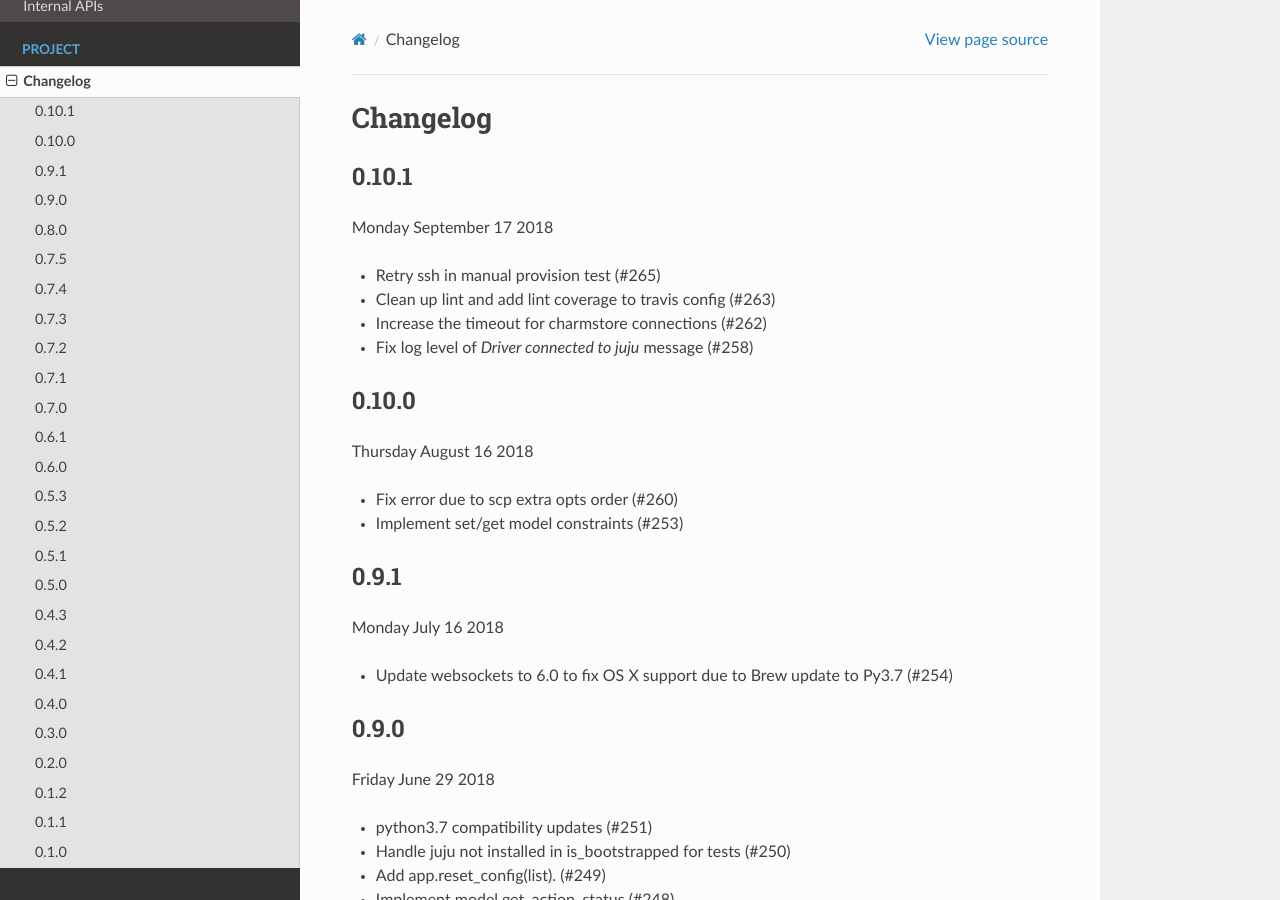
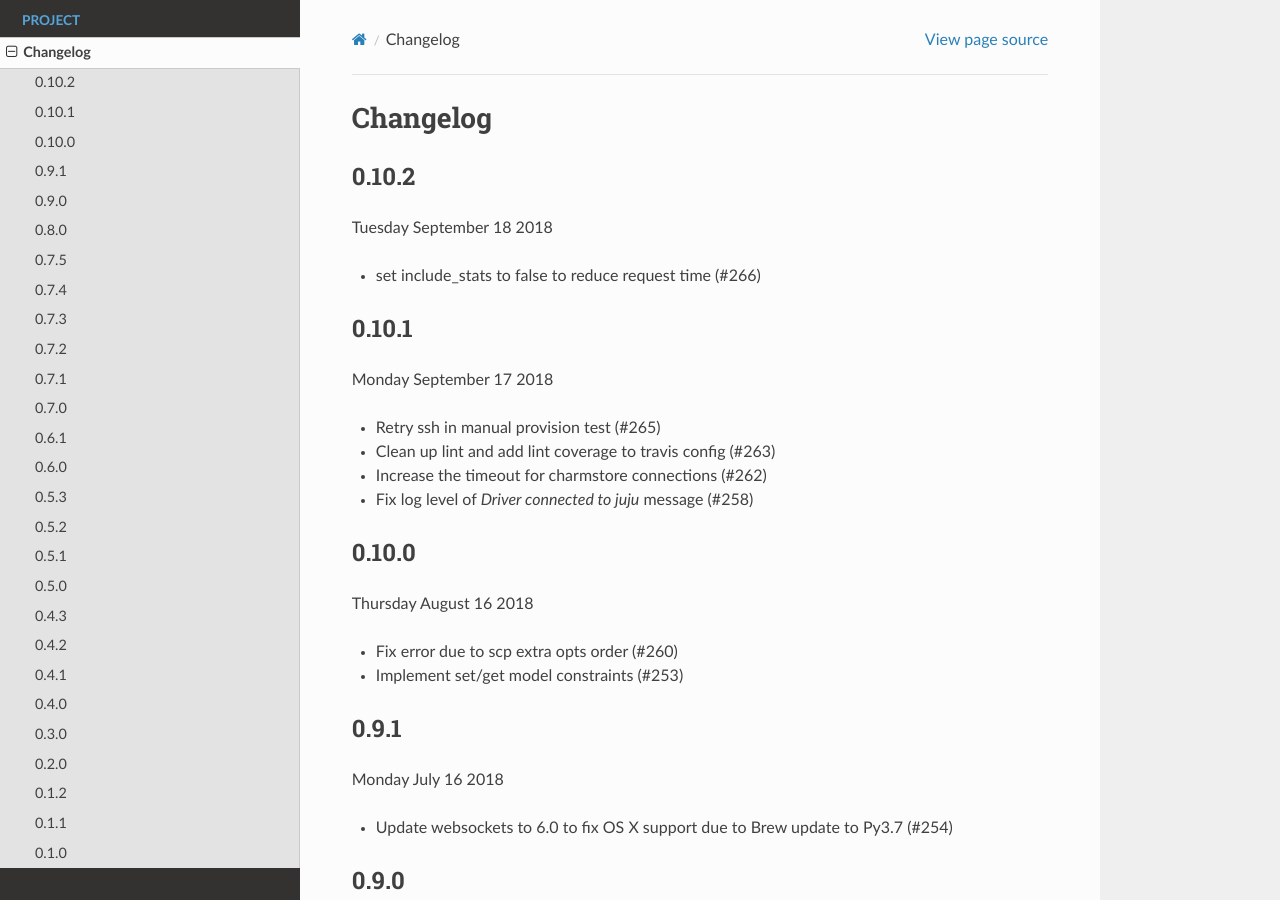
Before and after one commit to juju/python-libjuju, a Sphinx documentation site: the page built from docs/changelog.rst, in a window 1280 px wide and 900 px high. Built offline with Sphinx 7.4.7 and the Read the Docs theme 2.0.0, drawn with Linux system fonts in a browser that asks for light colours; pages that are not in the unit, such as notebooks, are missing from menus.

Commit message:
Bump version and changelog for release

```diff
--- a/docs/changelog.rst
+++ b/docs/changelog.rst
@@ -1,5 +1,13 @@
 Changelog
 ---------
+
+
+0.10.2
+^^^^^^
+Tuesday September 18 2018
+
+* set include_stats to false to reduce request time (#266)
+
 
 0.10.1
 ^^^^^^
```
Also changed, not shown: 1 other file.
